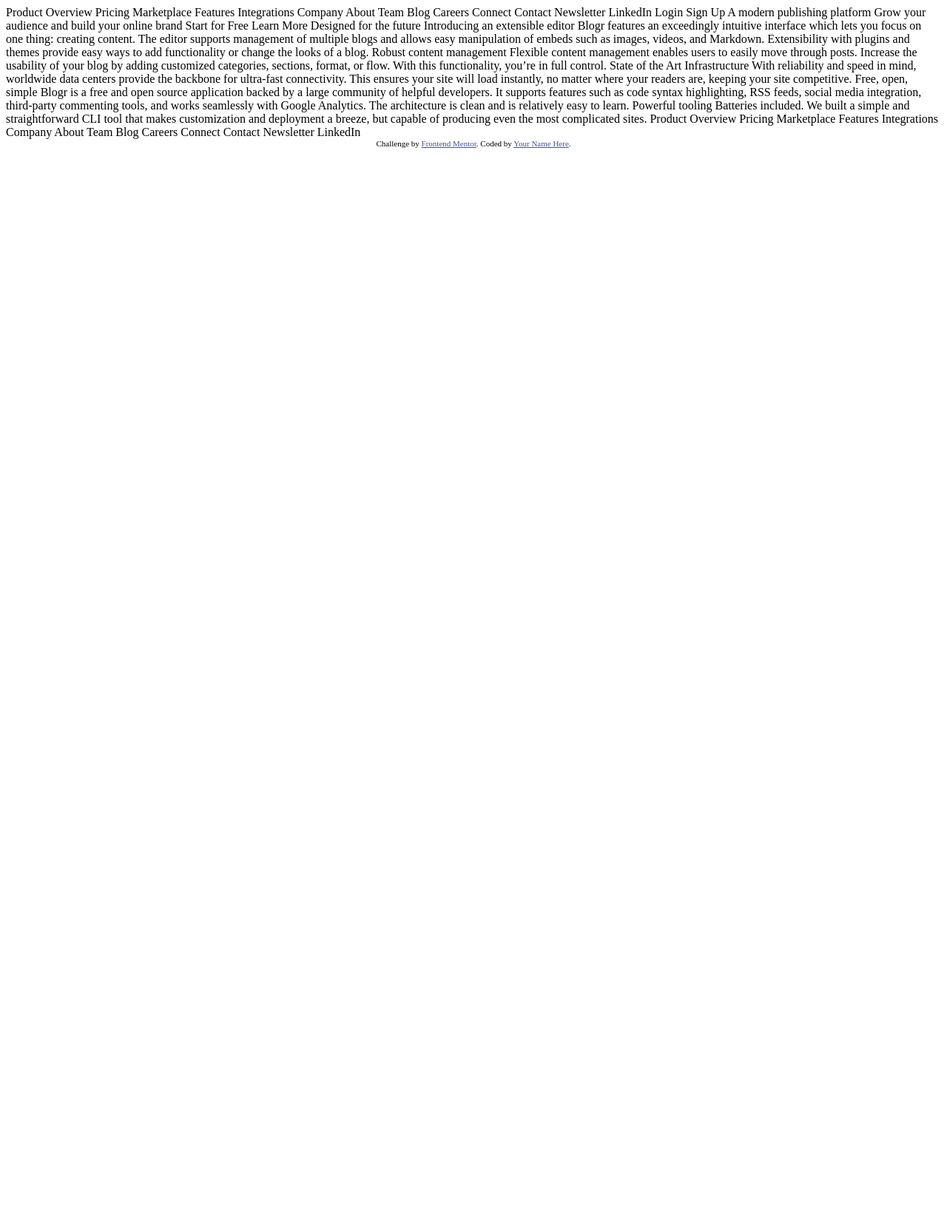
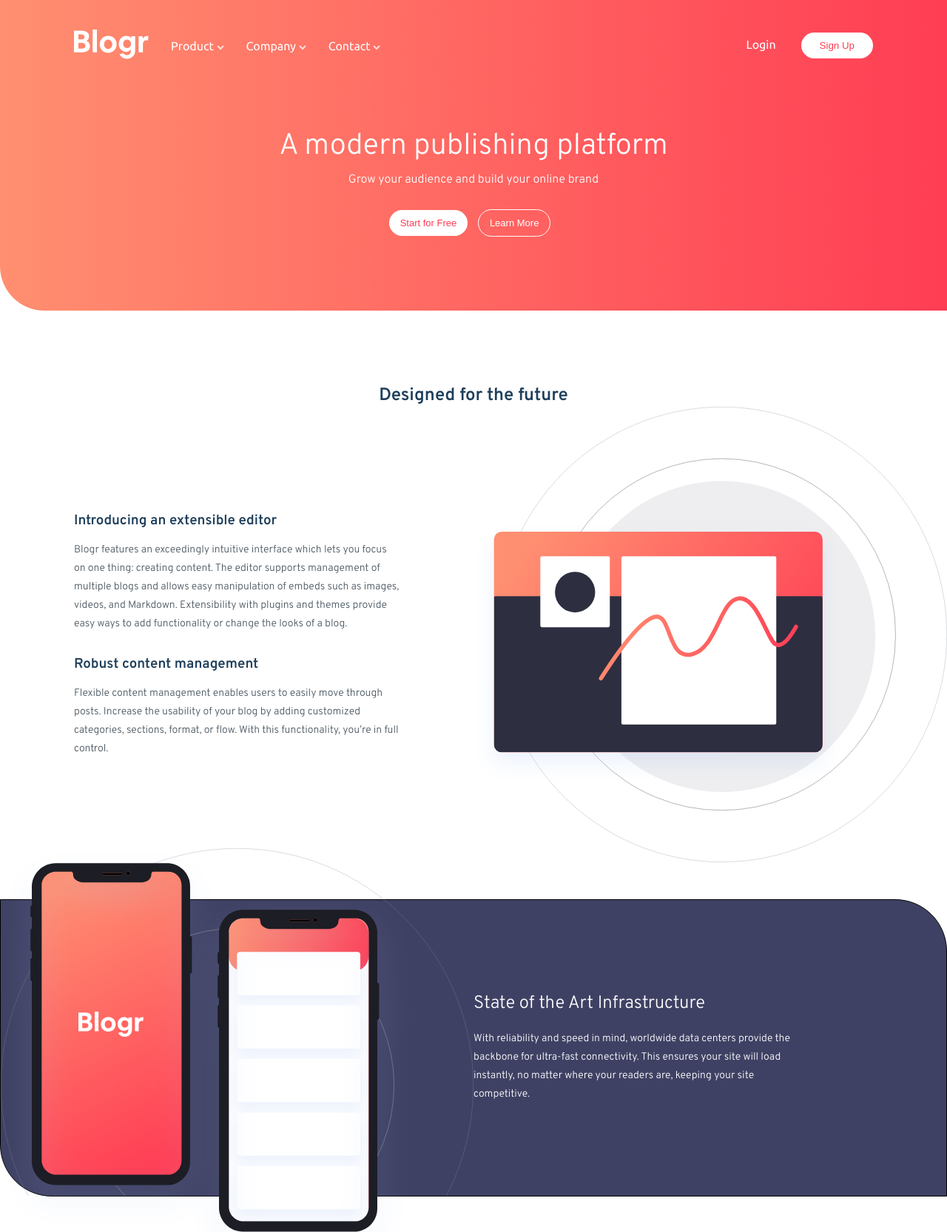
Before and after one commit to Sameermd16/Blogr-landing-page-HTML-CSS-JAVASCRIPT-, a plain HTML site: page index.html in a window 1280 px wide. Shown: the top 1666 px of the page at 74% size. Before the commit the page ends 800 px from the top, so only its background shows below. Drawn offline with Linux system fonts and the light colour scheme.

Commit message:
Desktop design

```diff
--- a/index.html
+++ b/index.html
@@ -7,15 +7,134 @@
   <link rel="icon" type="image/png" sizes="32x32" href="./images/favicon-32x32.png">
 
   <title>Frontend Mentor | [Blogr]</title>
-
-  <!-- Feel free to remove these styles or customise in your own stylesheet 👍 -->
-  <style>
-    .attribution { font-size: 11px; text-align: center; }
-    .attribution a { color: hsl(228, 45%, 44%); }
-  </style>
+  <link rel="stylesheet" href="style.css">
 </head>
 <body>
-  Product
+
+<header class="desktop-header">
+  <div class="desktop-header-flex">
+    <div class="left-links">
+      <a href="#">
+        <img src="images/logo.svg" alt="">
+      </a>
+      <a href="#">
+        Product <img src="images/icon-arrow-light.svg" alt="">
+      </a>
+      <a href="#">
+        Company <img src="images/icon-arrow-light.svg" alt="">
+      </a>
+      <a href="#">
+        Contact <img src="images/icon-arrow-light.svg" alt="">
+      </a>
+    </div>
+    <div class="right-buttons">
+      <a href="#">Login</a>
+      <button>Sign Up</button>
+    </div>
+  </div>
+  <section class="platform-div">
+    <div class="platform">
+      <h1>A modern publishing platform</h1>
+      <p>  Grow your audience and build your online brand      </p>
+      <div class="buttons-div">
+        <button>Start for Free</button>
+        <button>Learn More</button>
+      </div>
+    </div>
+  </section>
+</header>
+<section class="design">
+  <h2>  Designed for the future  </h2>
+</section>
+<main class="design-div">
+  <div class="text-design">
+    <div class="text-1">
+      <h3>  Introducing an extensible editor    </h3>
+      <p>Blogr features an exceedingly intuitive interface which lets you focus on one thing: creating content.
+        The editor supports management of multiple blogs and allows easy manipulation of embeds such as images,
+        videos, and Markdown. Extensibility with plugins and themes provide easy ways to add functionality or
+        change the looks of a blog.
+      </p>
+    </div>
+    <div class="text-2">
+      <h3>    Robust content management      </h3>
+      <p>Flexible content management enables users to easily move through posts. Increase the usability of your blog
+        by adding customized categories, sections, format, or flow. With this functionality, you’re in full control.
+      </p>
+    </div>
+  </div>
+  <div class="design-pic">
+    <img src="images/illustration-editor-desktop.svg" alt="" width="100%" height="100%">
+  </div>
+</main>
+<div class="grid-phone">
+  <div class="phone">
+    <img src="images/illustration-phones.svg" alt="">
+  </div>
+  <div class="phone-text">
+    <h2>  State of the Art Infrastructure    </h2>
+    <p>With reliability and speed in mind, worldwide data centers provide the backbone for ultra-fast connectivity.
+      This ensures your site will load instantly, no matter where your readers are, keeping your site competitive.
+    </p>
+  </div>
+</div>
+<div class="laptop-div">
+  <div class="laptop">
+    <img src="images/illustration-laptop-desktop.svg" alt="laptop-img" width="100%">
+  </div>
+  <div class="laptop-text">
+    <div class="text-1">
+      <h3>  Introducing an extensible editor    </h3>
+      <p>Blogr features an exceedingly intuitive interface which lets you focus on one thing: creating content.
+        The editor supports management of multiple blogs and allows easy manipulation of embeds such as images,
+        videos, and Markdown. Extensibility with plugins and themes provide easy ways to add functionality or
+        change the looks of a blog.
+      </p>
+    </div>
+    <div class="text-2">
+      <h3>    Robust content management      </h3>
+      <p>Flexible content management enables users to easily move through posts. Increase the usability of your blog
+        by adding customized categories, sections, format, or flow. With this functionality, you’re in full control.
+      </p>
+    </div>
+  </div>
+</div>
+
+<footer>
+  <div class="footer-logo grid-footer">
+    <img src="images/logo.svg" alt="">
+  </div>
+  <div class="product grid-footer">
+    <p>Product</p>
+    <a href="#">Overview</a>
+    <a href="#">Pricing</a>
+    <a href="#">Marketplace</a>
+    <a href="#">Features</a>
+    <a href="#">Integrations</a>
+  </div>
+  <div class="company grid-footer">
+    <p>Company</p>
+    <a href="#">About</a>
+    <a href="#">Team</a>
+    <a href="#">Blog</a>
+    <a href="#">Careers</a>
+  </div>
+  <div class="connect grid-footer">
+    <p>Connect</p>
+    <a href="#">Contact</a>
+    <a href="#">Newsletter</a>
+    <a href="#">LinkedIn</a>
+  </div>
+</footer>
+
+
+
+
+
+
+
+
+  <!-- Product
 
   Overview
   Pricing
@@ -89,11 +208,13 @@
 
   Contact
   Newsletter
-  LinkedIn
+  LinkedIn -->
 
   <div class="attribution">
     Challenge by <a href="https://www.frontendmentor.io?ref=challenge" target="_blank">Frontend Mentor</a>.
     Coded by <a href="#">Your Name Here</a>.
   </div>
+
+<script src="script.js"></script>
 </body>
 </html>
--- a/style.css
+++ b/style.css
@@ -0,0 +1,218 @@
+@import url('https://fonts.googleapis.com/css2?family=Overpass:wght@300;600&display=swap');
+/* font-family: 'Overpass', sans-serif; */
+@import url('https://fonts.googleapis.com/css2?family=Ubuntu:ital,wght@0,400;0,500;1,700&display=swap');
+/* font-family: 'Ubuntu', sans-serif; */
+
+
+
+*{
+    margin: 0;
+    padding: 0;
+    box-sizing: border-box;
+}
+
+body{
+    max-width: 1440px;
+}
+a{
+    text-decoration: none;
+    color: white;
+    font-family: Ubuntu;
+}
+.desktop-header-flex{
+    display: flex;
+    justify-content: space-between;
+    align-items: center;
+    padding: 40px 100px;
+    margin-bottom: 50px;
+}
+.desktop-header{
+    background: linear-gradient(to right, hsl(13, 100%, 72%), hsl(353, 100%, 62%));
+    border-bottom-left-radius: 60px;
+    /* background-image: url("images/bg-pattern-intro-desktop.svg"); */
+}
+.left-links {
+    display: flex;
+    align-items: center;
+}
+.left-links a{
+    margin-right: 30px;
+}
+.right-buttons a{
+    margin-right: 30px;
+}
+.right-buttons button{
+    padding: 10px 25px;
+    color: hsl(353, 100%, 62%);
+    border-radius: 20px;
+    background-color: white;
+    border: none;
+    outline: none;
+    cursor: pointer;
+}
+.right-buttons button:hover{
+    color: white;
+    background-color: rgba(255, 255, 255, 0.225);
+    /* box-shadow: 0 0 10px 15px hsl(0, 0, 0, 0.2); */
+}
+.platform-div{
+   display: flex;
+   justify-content: center;
+}
+.platform{
+    color: white;
+    text-align: center;
+    font-family: Overpass, sans-serif;
+    margin-bottom: 100px;
+}
+.platform h1{
+    font-size: 40px;
+    margin-bottom: 10px;
+    font-weight: 300;
+}
+.platform button{
+    padding: 10px 15px;
+    color: hsl(353, 100%, 62%);
+    border-radius: 20px;
+    background-color: white;
+    border: none;
+    outline: none;
+    cursor: pointer;
+    margin-top: 30px;
+    font-size: 13px;
+}
+.buttons-div button{
+    margin-right: 10px;
+}
+.buttons-div button:nth-child(2){
+    background-color: transparent;
+    color: white;
+    border: 1px solid white;
+    transition: all 0.2s ease-in-out;
+}
+.buttons-div button:nth-child(1):hover{
+    color: white;
+    background-color: rgba(255, 255, 255, 0.225);
+    transition: all 0.2s ease-in-out;
+}
+.buttons-div button:nth-child(2):hover{
+    color: hsl(353, 100%, 62%);
+    background-color: white;
+}
+section h2{
+    color: hsl(208, 49%, 24%);
+    font-family: Overpass;
+    text-align: center;
+}
+.design{
+   margin-top: 100px;
+}
+.design-div{
+    display: grid;
+    grid-template-columns: 1fr 1fr;
+    grid-template-rows: 1fr;
+    overflow: hidden;
+    font-family: Overpass;
+}
+.text-1 h3, .text-2 h3{
+    color: hsl(208, 49%, 24%);
+    margin-bottom: 15px;
+}
+.text-1 p, .text-2 p{
+    color: hsl(207, 13%, 34%);
+    line-height: 25px;
+    font-size: 14px;
+}
+.text-design{
+    display: flex;
+    flex-direction: column;
+    padding: 100px;
+    gap: 30px;
+    justify-content: center;
+    align-items: center;
+}
+.grid-phone{
+    display: grid;
+    grid-template-columns: 1fr 1fr;
+    grid-template-rows: 400px;
+    border: 1px solid black;
+    background-color: hsl(237, 23%, 32%);
+    font-family: Overpass, sans-serif;
+    border-bottom-left-radius: 70px;
+    border-top-right-radius: 70px;
+    margin-top: 50px;
+}
+.phone-text{
+    display: flex;
+    flex-direction: column;
+    justify-content: center;
+}
+.phone-text h2{
+    color: white;
+    font-weight: 300;
+    margin-bottom: 20px;
+}
+.phone-text p{
+    color: white;
+    font-size: 14px;
+    padding-right: 200px;
+    line-height: 25px;
+}
+.grid-phone .phone{
+    background: url("images/bg-pattern-circles.svg");
+    background-repeat: no-repeat;
+    background-size: cover;
+    margin-top: -70px;
+}
+.laptop-div{
+    display: grid;
+    grid-template-columns: 1fr 1fr;
+    margin-top: 100px;
+}
+.laptop-text{
+    display: flex;
+    flex-direction: column;
+    justify-content: center;
+    gap: 20px;
+}
+.laptop-text p{
+    padding-right: 200px;
+}
+footer{
+    display: grid;
+    grid-template-columns: repeat(4, 1fr);
+    background-color: hsl(240, 10%, 16%);
+    padding: 40px 100px;
+    border-top-right-radius: 70px;
+}
+.grid-footer{
+    display: flex;
+    flex-direction: column;
+
+}
+.grid-footer p{
+    color: white;
+    font-family: Overflow, sans-serif;
+    margin-bottom: 30px;
+}
+.grid-footer a{
+    margin-bottom: 10px;
+    font-size: 13px;
+    color: hsl(240, 2%, 79%);
+}
+.footer-logo img{
+    width: 80px;
+}
+
+
+
+
+
+
+.attribution {
+    font-size: 11px;
+    text-align: center;
+  }
+  .attribution a {
+    color: hsl(228, 45%, 44%);
+  }
```
